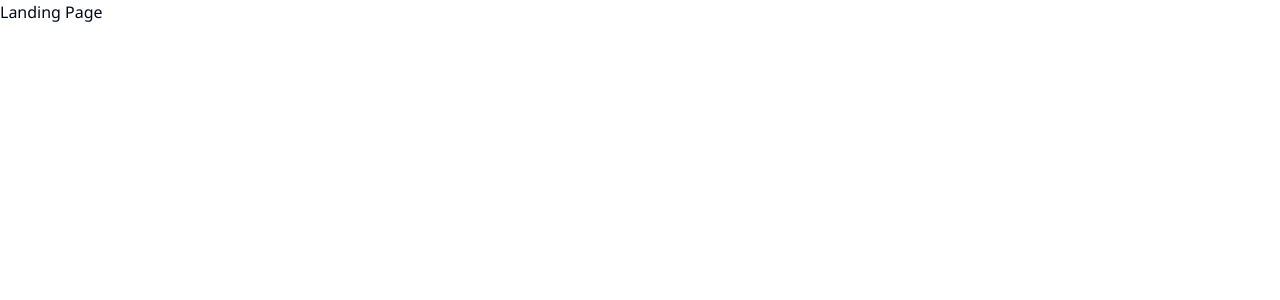
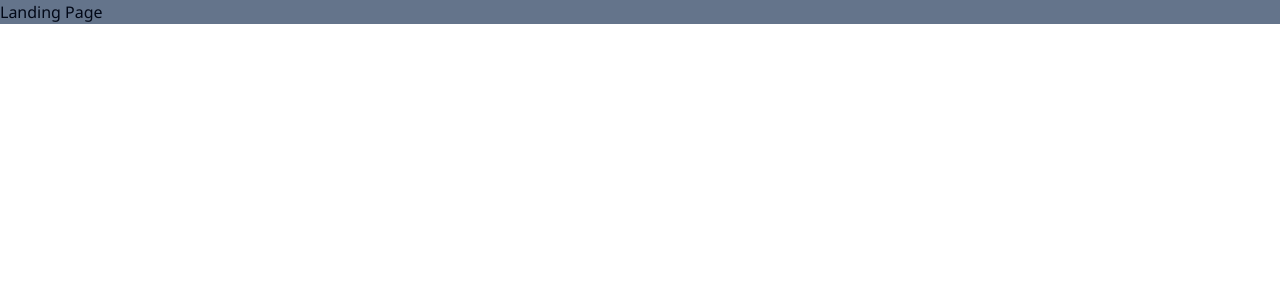
Before and after one commit to udayjain26/eppl, a Next.js app: page / in a window 1280 px wide. Shown: the top 300 px of the page. Built offline with nearby package versions, Linux system fonts and the light colour scheme.

Commit message:
Testing nav

```diff
--- a/src/app/page.tsx
+++ b/src/app/page.tsx
@@ -3,7 +3,7 @@ import Image from 'next/image'
 export default function LandingPage() {
   return (
     <main>
-      <div>Landing Page</div>
+      <div className="bg-slate-500">Landing Page</div>
     </main>
   )
 }
```
Also changed, not shown: 1 other file (tests, documents, lock files or other folders).
